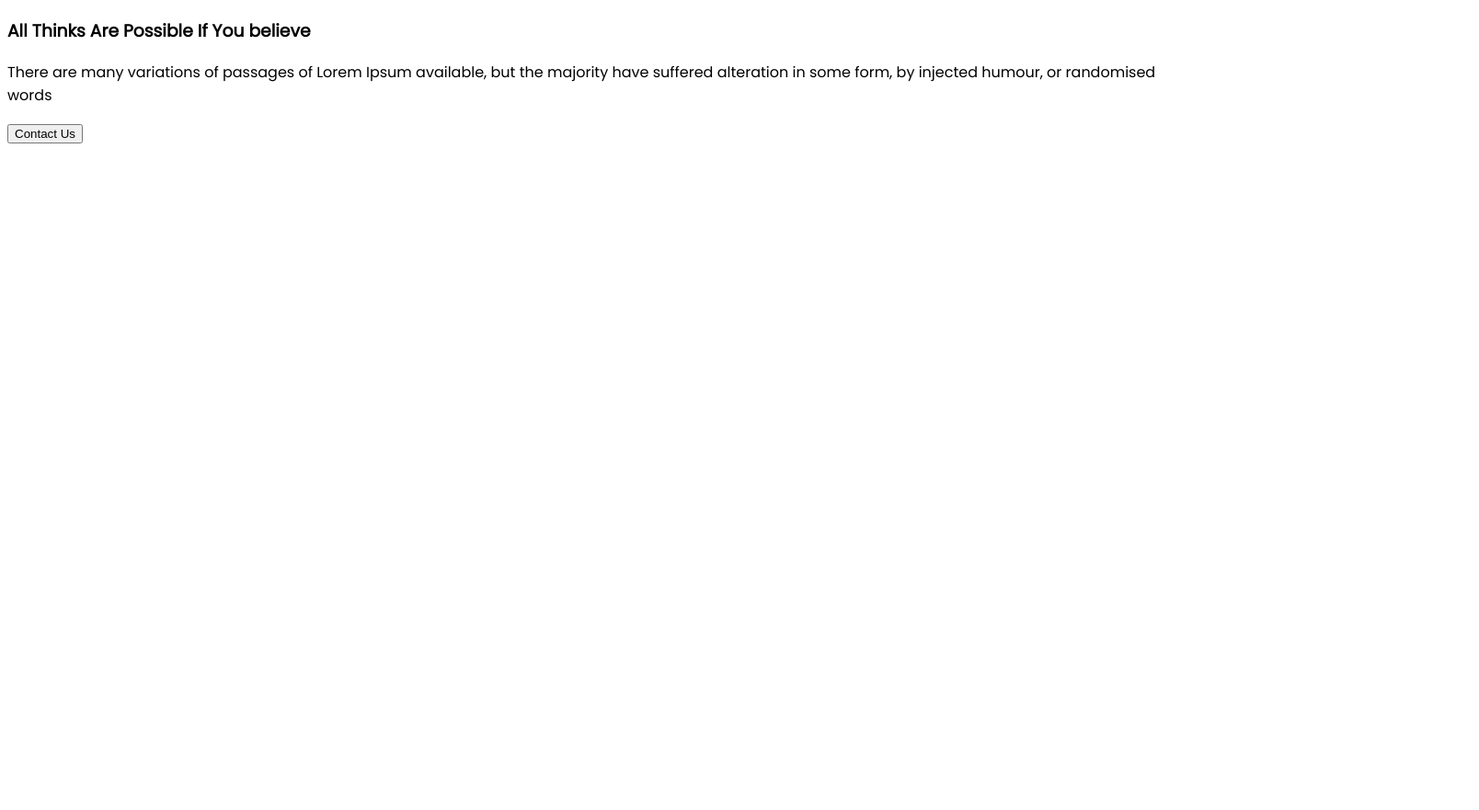
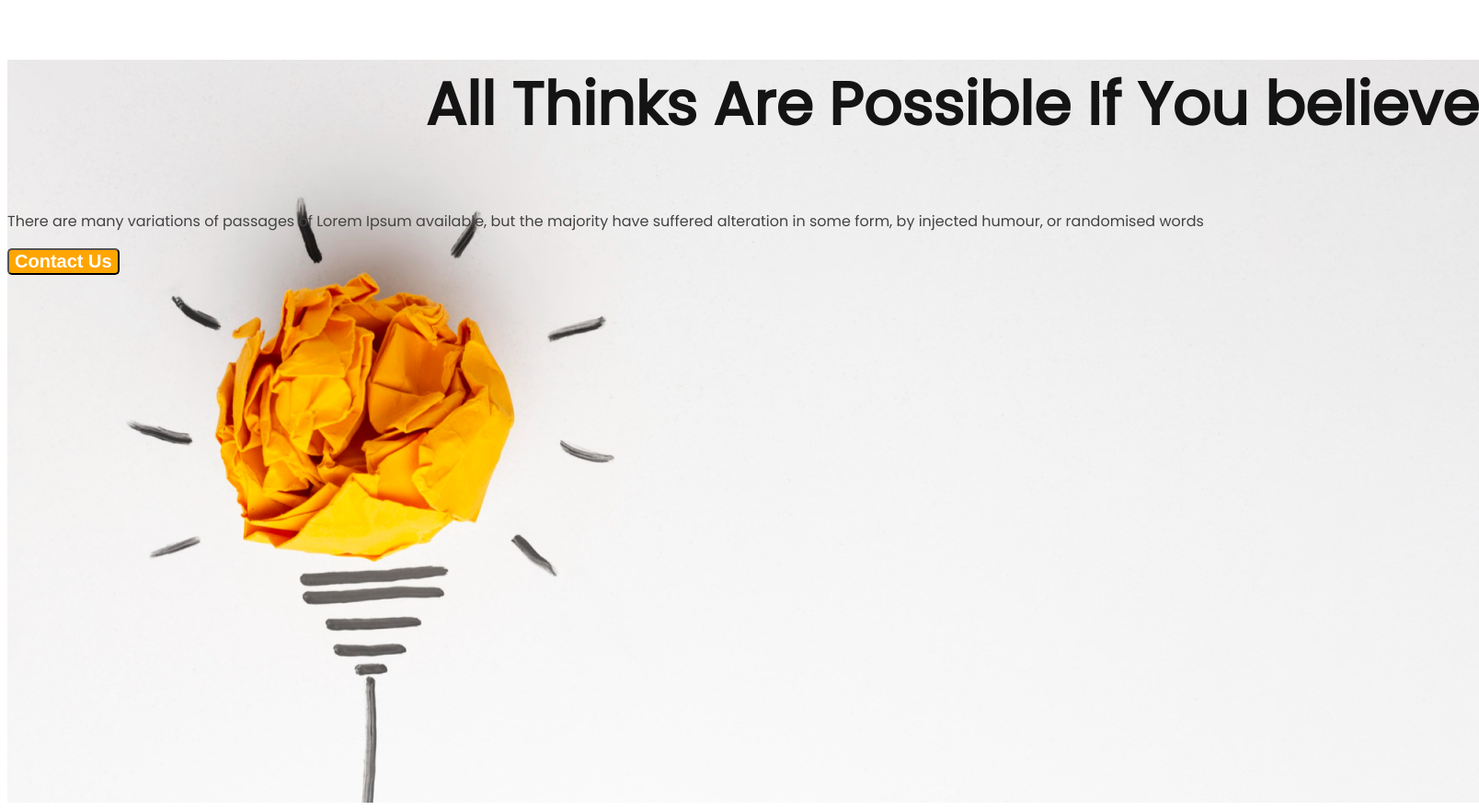
Before and after one commit to jihaduddinjbm/new-year-new, a plain HTML site: page index.html in a window 1280 px wide. Shown: the whole page at 92% size, 1608 px wide, since content can reach past the window. Before the commit the page ends 800 px from the top, so only its background shows below. Drawn offline with Linux system fonts and the light colour scheme.

Commit message:
added the banner image

```diff
--- a/index.html
+++ b/index.html
@@ -15,7 +15,7 @@
         <div class="banner">
             <h3 class="banner-title">All Thinks Are Possible If You believe</h3>
             <p class="banner-description">There are many variations of passages of Lorem Ipsum available, but the majority have suffered alteration in some form, by injected humour, or randomised words</p>
-            <button class="btn-primary">Contact Us</button>
+            <button class="btn-text">Contact Us</button>
         </div>
     </header>
     <main></main>
--- a/styles/new.css
+++ b/styles/new.css
@@ -2,3 +2,40 @@ body{
     font-family: 'Open Sans', sans-serif;
 font-family: 'Poppins', sans-serif;
 }
+.banner{
+   background: url("/images/banner/banner1.png");
+   width: 1600px;
+   height: 808px;
+   flex-shrink: 0;
+}
+.banner-title{
+    color: #151414;
+    text-align: right;
+    font-size: 65px;
+    font-weight: 700;
+    flex-direction: column;
+
+
+}
+.banner-description{
+
+color: #444343;
+text-align: right;
+font-size: 16px;
+font-weight: 400;
+line-height: 26px;
+display: flex;
+
+
+}
+.btn-text{
+    color: #FFF;
+    display: flex;
+    background:orange ;
+    text-align: right ;
+    font-size: 20px;
+    font-weight: 600;
+    justify-content: space-around;
+    border-radius: 5px;
+    margin-top: ;
+}
```
